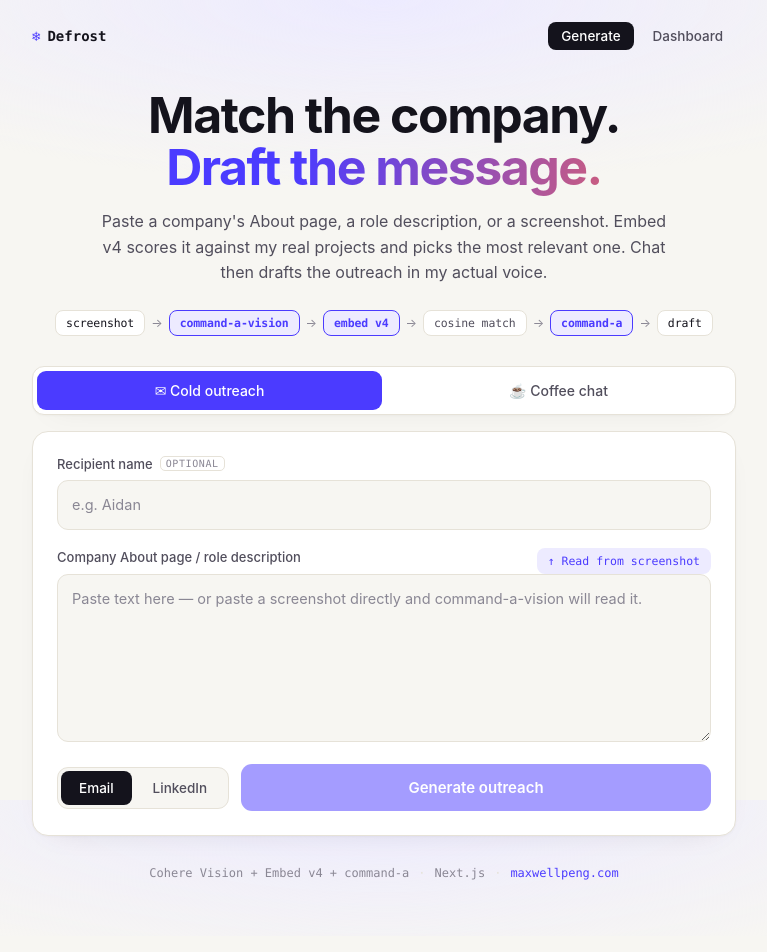
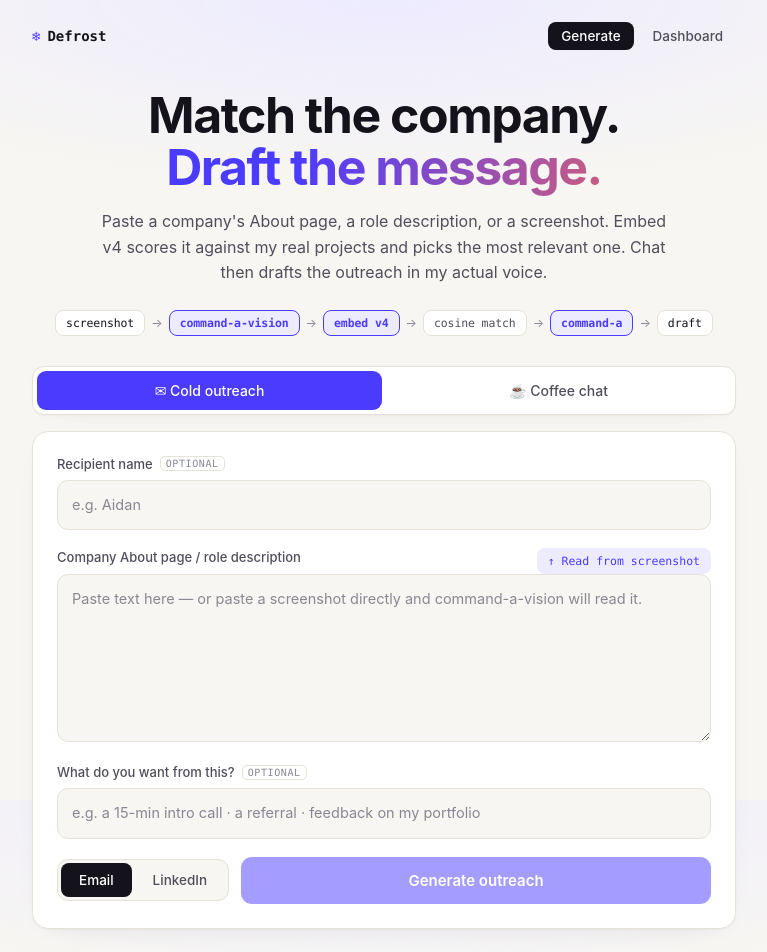
Before and after one commit to thecodemonki/defrost, a Next.js app: page / in a window 1280 px wide. Shown: the top 952 px of the page, without its empty margins (256-1023 px from the left). Built offline with nearby package versions, Linux system fonts and the light colour scheme.

Commit message:
intent input

```diff
--- a/app/api/generate/route.ts
+++ b/app/api/generate/route.ts
@@ -8,7 +8,7 @@ export const runtime = "nodejs";
 
 export async function POST(req: NextRequest) {
   try {
-    const { companyText, channel, recipientName, mode = "outreach" } = await req.json();
+    const { companyText, channel, recipientName, intent, mode = "outreach" } = await req.json();
 
     if (!companyText || typeof companyText !== "string" || companyText.trim().length < 20) {
       return NextResponse.json(
@@ -58,6 +58,7 @@ ${companyText.trim()}
 """
 
 ${recipientName ? `The person is named ${recipientName}.` : "No name given."}
+${intent ? `The person wants: ${intent}. Orient the opener and questions toward that.` : ""}
 
 Maxwell's most relevant project for this company (chosen by semantic match) is:
 ${best.pitchLine}
@@ -104,6 +105,7 @@ ${companyText.trim()}
 """
 
 ${recipientName ? `Address it to: ${recipientName}.` : "Don't invent a name; open generally if none is given."}
+${intent ? `The goal of this message is: ${intent}. Make sure the message works toward that specific ask, with one clear call to action.` : "End with one clear, low-friction call to action."}
 
 The most relevant project to mention (chosen by semantic match against this company) is:
 ${best.pitchLine}
--- a/app/page.tsx
+++ b/app/page.tsx
@@ -26,6 +26,7 @@ export default function Home() {
   const [companyText, setCompanyText] = useState("");
   const [recipientName, setRecipientName] = useState("");
   const [channel, setChannel] = useState<"email" | "linkedin">("email");
+  const [intent, setIntent] = useState("");
   const [mode, setMode] = useState<"outreach" | "coffee">("outreach");
   const [loading, setLoading] = useState(false);
   const [reading, setReading] = useState(false);
@@ -91,7 +92,7 @@ export default function Home() {
       const res = await fetch("/api/generate", {
         method: "POST",
         headers: { "Content-Type": "application/json" },
-        body: JSON.stringify({ companyText, channel, recipientName, mode }),
+        body: JSON.stringify({ companyText, channel, recipientName, intent, mode }),
       });
       const data = await res.json();
       if (!res.ok) throw new Error(data.error || "Request failed");
@@ -103,6 +104,7 @@ export default function Home() {
         companyText,
         recipientName,
         channel,
+        intent,
         matchedProject: data.matchedProject,
         ranking: data.ranking,
         message: messageForHistory,
@@ -199,6 +201,17 @@ export default function Home() {
             onPaste={onPaste}
           />
           {reading && <p className="reading-note">command-a-vision is reading the screenshot…</p>}
+        </div>
+
+        <div className="field">
+          <label htmlFor="intent">What do you want from this? <span className="opt">optional</span></label>
+          <input
+            id="intent"
+            type="text"
+            placeholder="e.g. a 15-min intro call · a referral · feedback on my portfolio"
+            value={intent}
+            onChange={(e) => setIntent(e.target.value)}
+          />
         </div>
 
         <div className="field-row">
--- a/lib/history.ts
+++ b/lib/history.ts
@@ -14,6 +14,7 @@ export type Generation = {
   ranking: { name: string; score: number }[];
   message: string; // outreach draft, or a flattened text version of coffee prep (for copy)
   prep?: Prep;      // structured coffee-chat prep, when mode === "coffee"
+  intent?: string;
 };
 
 const KEY = "defrost:history";
```
